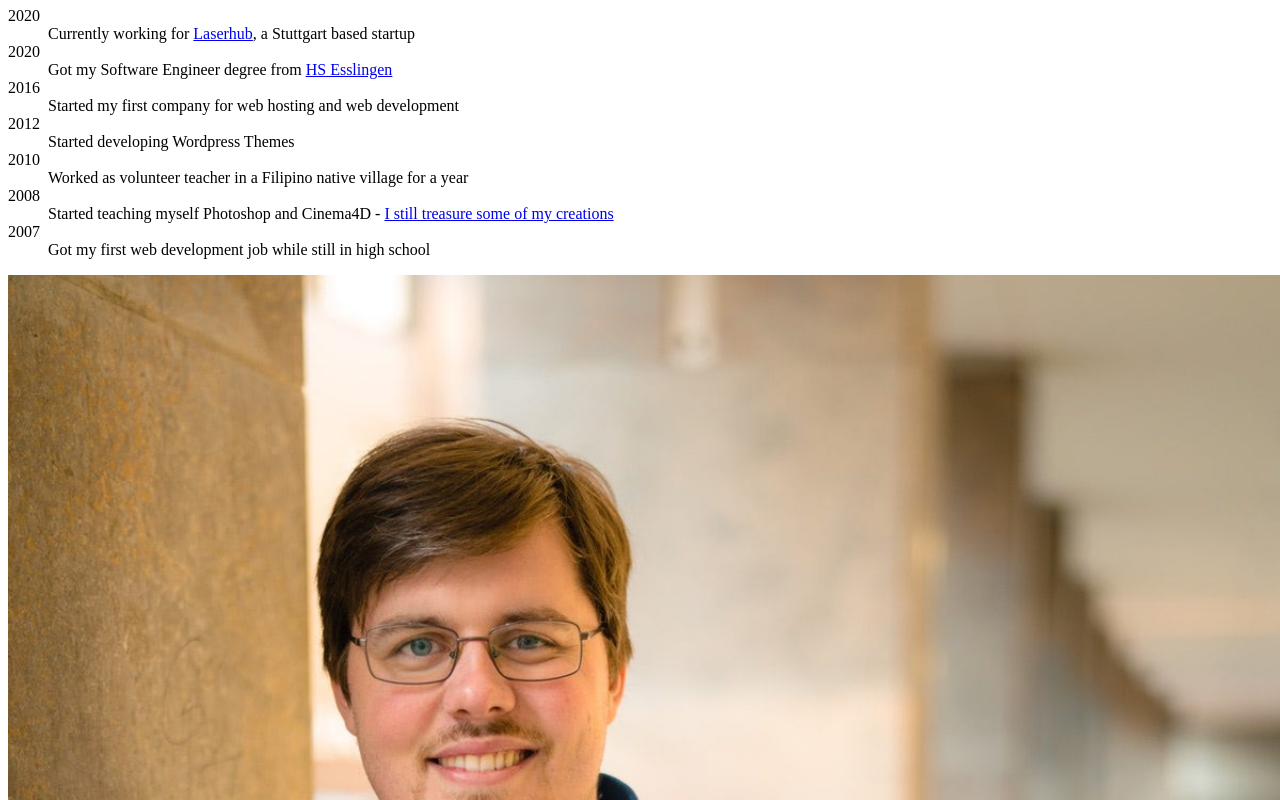
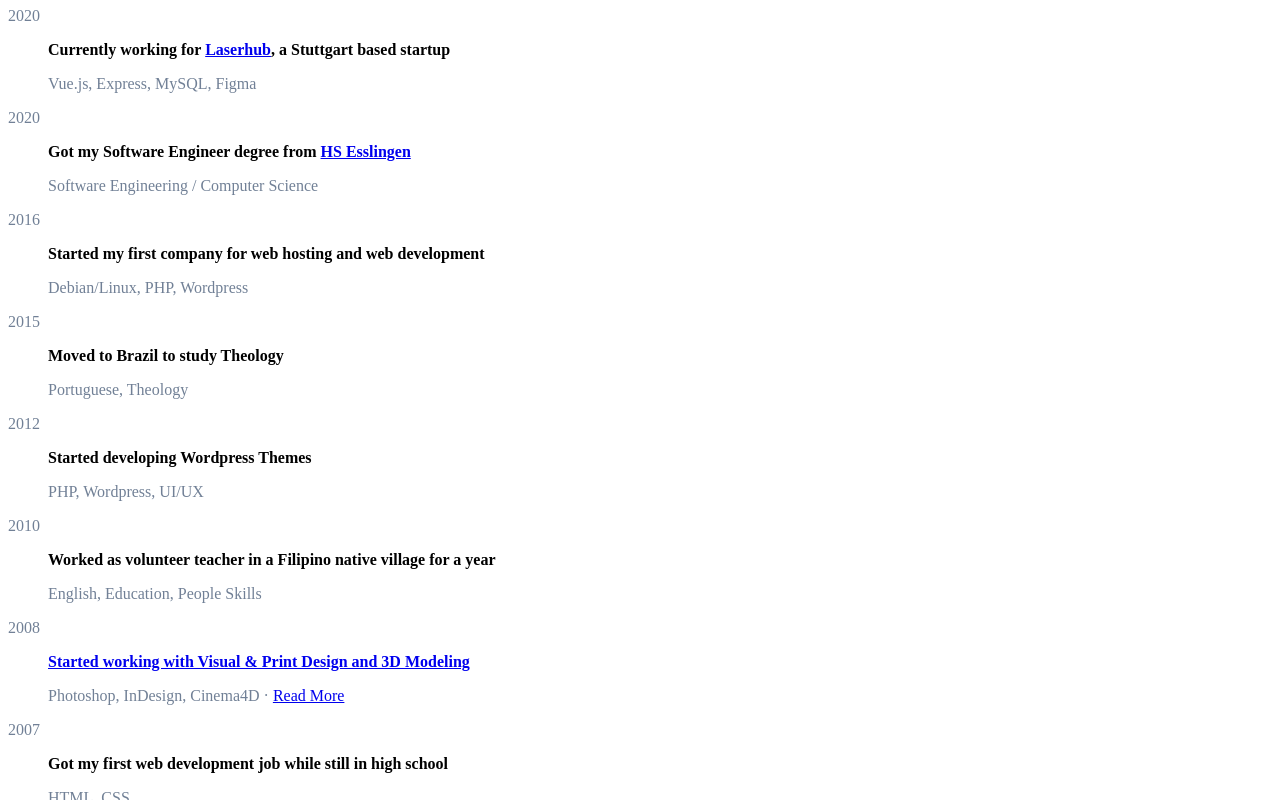
Before and after one commit to lhermann/lukashermann.dev, a Nuxt app: page / in a window 1280 px wide. Shown: the part 1800-2600 px from the top of the page. Built offline with nearby package versions, Linux system fonts and the light colour scheme.

Commit message:
feat: improve landing timeline

```diff
--- a/pages/index.vue
+++ b/pages/index.vue
@@ -44,20 +44,48 @@
         <section class="mt-10">
           <h2 class="text-2xl font-semibold mb-3">Life Excerpt</h2>
           <dl class="cv-list links">
-            <dt class="font-semibold">2020</dt>
-            <dd class="text-gray-700 mb-3">Currently working for <a href="https://laserhub.com/">Laserhub</a>, a Stuttgart based startup</dd>
-            <dt class="font-semibold">2020</dt>
-            <dd class="text-gray-700 mb-3">Got my Software Engineer degree from <a href="https://www.hs-esslingen.de/en/">HS Esslingen</a></dd>
-            <dt class="font-semibold">2016</dt>
-            <dd class="text-gray-700 mb-3">Started my first company for web hosting and web development</dd>
-            <dt class="font-semibold">2012</dt>
-            <dd class="text-gray-700 mb-3">Started developing Wordpress Themes</dd>
-            <dt class="font-semibold">2010</dt>
-            <dd class="text-gray-700 mb-3">Worked as volunteer teacher in a Filipino native village for a year</dd>
-            <dt class="font-semibold">2008</dt>
-            <dd class="text-gray-700 mb-3">Started teaching myself Photoshop and Cinema4D - <router-link to="/work/print-and-visual-design/">I still treasure some of my creations</router-link></dd>
-            <dt class="font-semibold">2007</dt>
-            <dd class="text-gray-700 mb-3">Got my first web development job while still in high school</dd>
+            <dt class="year">2020</dt>
+            <dd class="mb-4">
+              <p class="work">Currently working for <a href="https://laserhub.com/">Laserhub</a>, a Stuttgart based startup</p>
+              <p class="skills">Vue.js, Express, MySQL, Figma</p>
+            </dd>
+            <dt class="year">2020</dt>
+            <dd class="mb-4">
+              <p class="work">Got my Software Engineer degree from <a href="https://www.hs-esslingen.de/en/">HS Esslingen</a></p>
+              <p class="skills">Software Engineering / Computer Science</p>
+            </dd>
+            <dt class="year">2016</dt>
+            <dd class="mb-4">
+              <p class="work">Started my first company for web hosting and web development</p>
+              <p class="skills">Debian/Linux, PHP, Wordpress</p>
+            </dd>
+            <dt class="year">2015</dt>
+            <dd class="mb-4">
+              <p class="work">Moved to Brazil to study Theology</p>
+              <p class="skills">Portuguese, Theology</p>
+            </dd>
+            <dt class="year">2012</dt>
+            <dd class="mb-4">
+              <p class="work">Started developing Wordpress Themes</p>
+              <p class="skills">PHP, Wordpress, UI/UX</p>
+            </dd>
+            <dt class="year">2010</dt>
+            <dd class="mb-4">
+              <p class="work">Worked as volunteer teacher in a Filipino native village for a year</p>
+              <p class="skills">English, Education, People Skills</p>
+            </dd>
+            <dt class="year">2008</dt>
+            <dd class="mb-4">
+              <p class="work">
+                <router-link to="/work/print-and-visual-design/">Started working with Visual & Print Design and 3D Modeling</router-link>
+              </p>
+              <p class="skills">Photoshop, InDesign, Cinema4D &middot; <router-link to="/work/print-and-visual-design/">Read More</router-link></p>
+            </dd>
+            <dt class="year">2007</dt>
+            <dd class="mb-4">
+              <p class="work">Got my first web development job while still in high school</p>
+              <p class="skills">HTML, CSS</p>
+            </dd>
           </dl>
         </section>
       </div>
@@ -131,4 +159,13 @@ export default {
 .mail > i {
   font-style: normal;
 }
+.year {
+  @apply text-gray-600;
+}
+.work {
+  @apply font-semibold;
+}
+.skills {
+  @apply text-gray-600;
+}
 </style>
```
